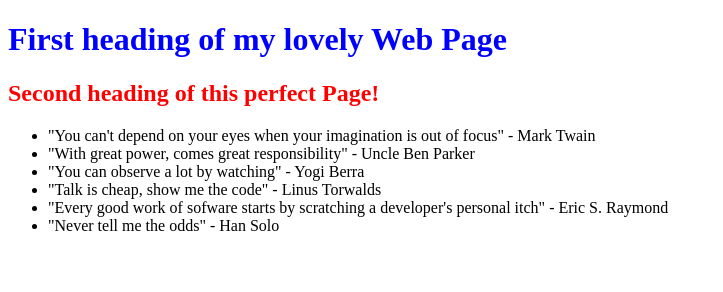
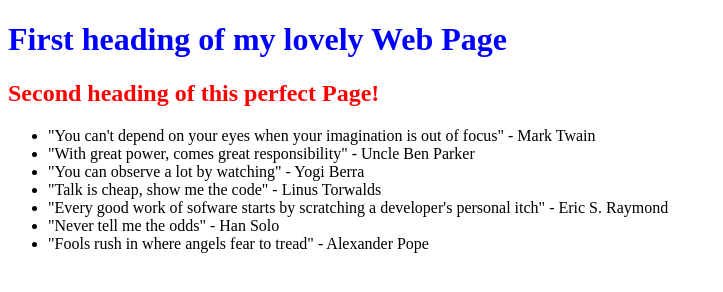
Before and after one commit to maurnham/0_melanie_openSAP_repo, a plain HTML site: page index.html in a window 1280 px wide. Shown: the whole page, without its empty margins (0-723 px from the left). Drawn offline with Linux system fonts and the light colour scheme.

Commit message:
added quote by Alexander Pope

```diff
--- a/index.html
+++ b/index.html
@@ -15,6 +15,7 @@
 			<li>"Talk is cheap, show me the code" - Linus Torwalds</li>
 			<li>"Every good work of sofware starts by scratching a developer's personal itch" - Eric S. Raymond</li>
 			<li>"Never tell me the odds" - Han Solo</li>
+			<li>"Fools rush in where angels fear to tread" - Alexander Pope</li>
 		</ul>
 	</body>
 </html>
```
